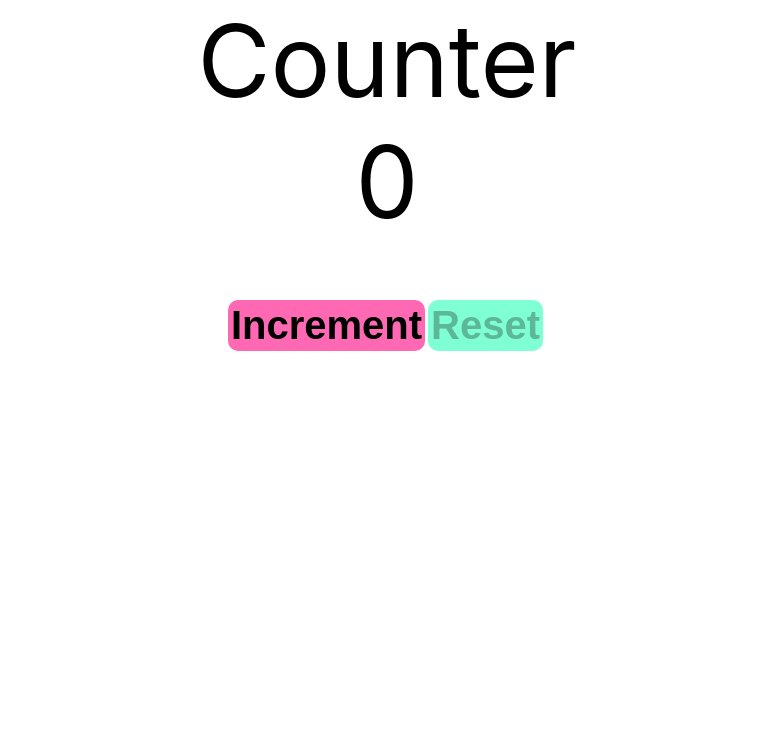
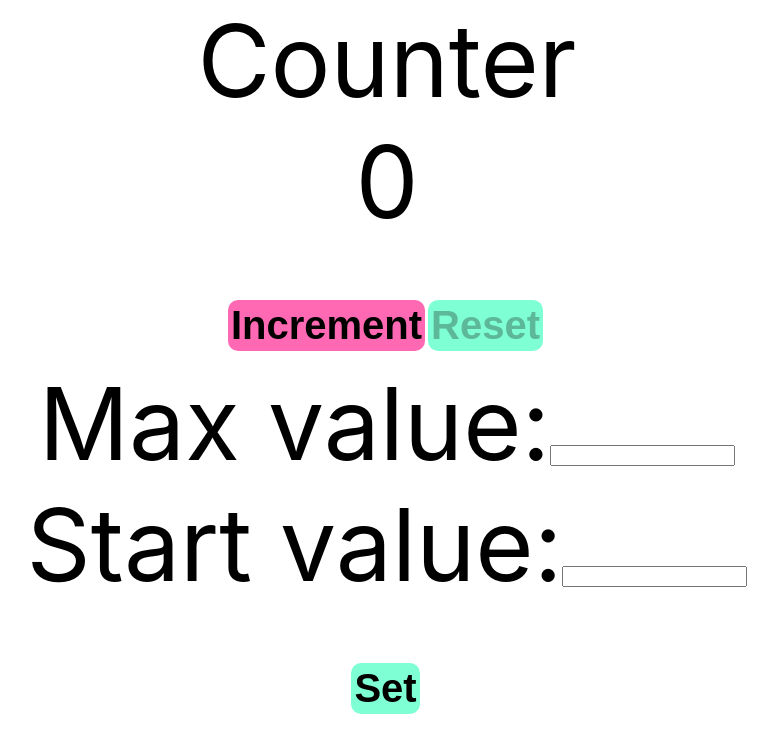
Before and after one commit to Kattekly/Counter, a React (Create React App) app: page / in a window 1280 px wide. Shown: the top 752 px of the page, without its empty margins (253-1031 px from the left). Built offline with nearby package versions, Linux system fonts and the light colour scheme.

Commit message:
moderniz

```diff
--- a/src/App.tsx
+++ b/src/App.tsx
@@ -2,6 +2,7 @@ import React, {useState} from "react";
 import "./App.css";
 import Button from "./Components/Button";
 import {Counter} from "./Components/Counter";
+import {Settings} from "./Components/Settings";
 
 const App = () => {
     const maxValue = 5
@@ -9,6 +10,10 @@ const App = () => {
     const step = 1
 
     const [counter, setCounter] = useState(maxStart)
+
+    const setMax =  (counter === maxValue)
+
+    const setStart = (counter === maxStart)
 
     const handleClick1 = () => {
         if (counter < maxValue) {
@@ -20,12 +25,22 @@ const App = () => {
         setCounter(maxStart)
     }
 
+    const localSettings = () => {
+        alert("Yo")
+    }
+
     return (
         <div className="counter"> Counter
             <div><Counter counter={counter} maxValue={maxValue} /></div>
             <div>
-                <Button title={"Increment"} disable={counter === maxValue} callback={handleClick1}/>
-                <Button title={"Reset"} disable={counter === maxStart} callback={handleClick2}/>
+                <Button title={"Increment"} disable={setMax} callback={handleClick1}/>
+                <Button title={"Reset"} disable={setStart} callback={handleClick2}/>
+            </div>
+            <div>
+                <Settings maxValue={maxValue} maxStart={maxStart}/>
+            </div>
+            <div>
+                <Button title={"Set"} callback={localSettings} disable={counter === maxValue}/>
             </div>
         </div>
     )
--- a/src/Components/Button.tsx
+++ b/src/Components/Button.tsx
@@ -3,7 +3,7 @@ import React from 'react';
 type buttonType = {
     title: string
     callback: () => void
-    disable: boolean
+    disable: any
 }
 
 const Button = (props: buttonType) => {
--- /dev/null
+++ b/src/Components/Settings.tsx
@@ -0,0 +1,31 @@
+import React, {useState} from 'react';
+
+type SettingsType = {
+    maxValue: number
+    maxStart: number
+}
+
+export const callBackMaxValue = (props: SettingsType, value: string) => {
+let newValue = props.maxValue
+}
+const callBackMinValue= (props: SettingsType, value: string) => {
+let newStart = props.maxStart
+}
+
+
+export const Settings = (props: SettingsType) => {
+    const [value, setValue] = useState("")
+
+    return (
+        <div>
+            <div>
+                <span>Max value:</span>
+                <input type={"number"} onChange= {() => {callBackMaxValue }} />
+            </div>
+            <div>
+                <span>Start value:</span>
+                <input type={"number"} />
+            </div>
+        </div>
+    );
+};
```
